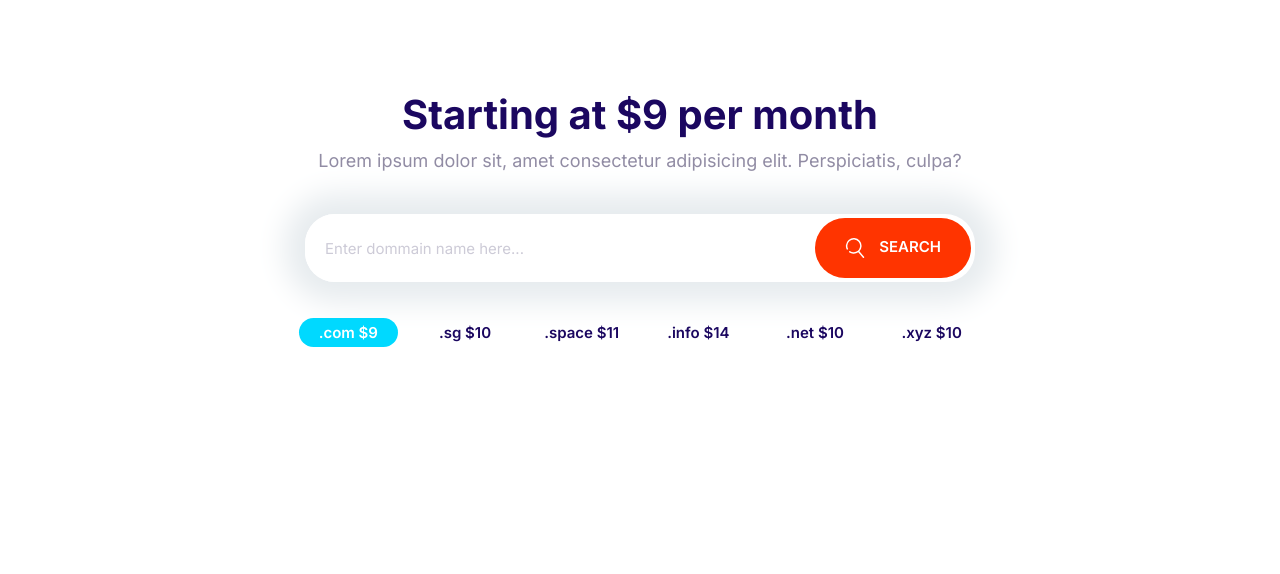
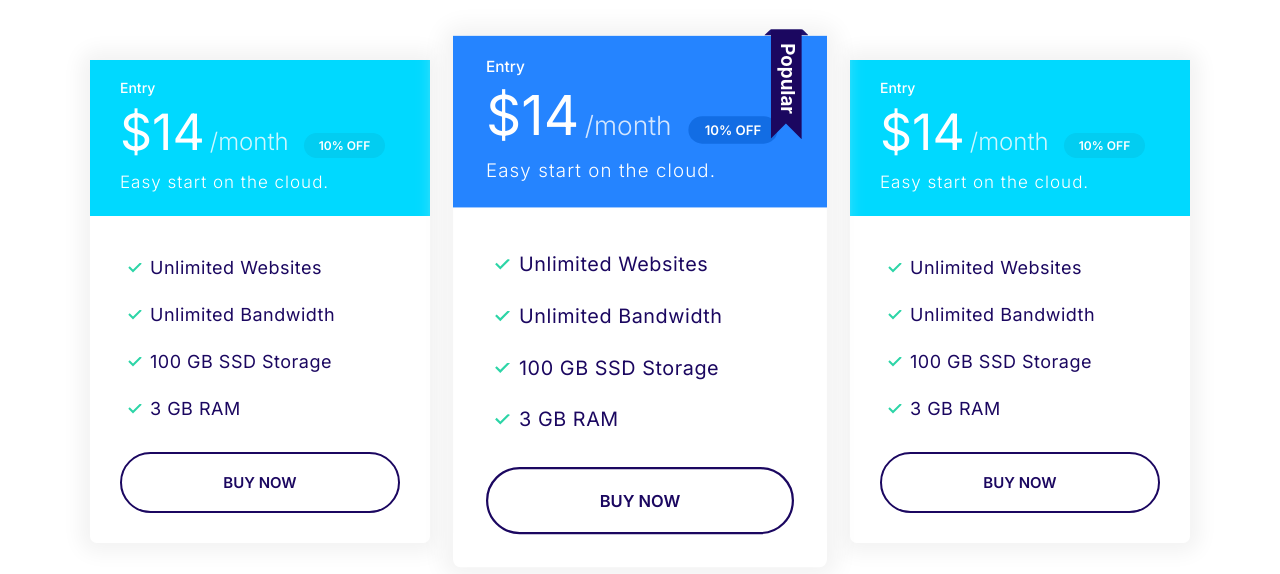
Before and after one commit to emz-achoji/Dave-Domains-Platform, a plain HTML site: page index.html in a window 1280 px wide. Drawn offline with Linux system fonts and the light colour scheme.

Commit message:
Built the Plans Block component.

```diff
--- a/css/styles.css
+++ b/css/styles.css
@@ -341,13 +341,17 @@ a {
   color: #fff;
 }
 
+.card--primary .badge--primary {
+  background: #126de4;
+}
+
 .card--secondary .badge--secondary {
   background: #02cdf1;
 }
 
 /* Plans */
 .plan {
-  width: 30%;
+  transition: transform 0.3s ease-out;
 }
 
 .plan__name {
@@ -380,6 +384,10 @@ a {
   letter-spacing: 0.5px;
 }
 
+.plan--popular {
+  transform: scale(1.1);
+}
+
 .plan--popular .card__header {
   position: relative;
 }
@@ -391,6 +399,14 @@ a {
   position: absolute;
   top: -6px;
   right: 5%;
+}
+
+.plan:hover {
+  transform: scale(1.05);
+}
+
+.plan--popular:hover {
+  transform: scale(1.15);
 }
 
 @media screen and (min-width: 1024px) {
@@ -754,3 +770,13 @@ a {
     box-shadow: none;
   }
 }
+
+/* Plans Block */
+.block-plans .grid {
+  gap: 8rem 4rem;
+}
+
+.block-plans .card {
+  max-width: 500px;
+  margin: 0 auto;
+}
--- a/index.html
+++ b/index.html
@@ -14,36 +14,71 @@
     <link rel="stylesheet" href="css/styles.css" />
   </head>
   <body>
-    <section class="block container block-domain">
-      <header class="block__header">
-        <h2>Starting at $9 per month</h2>
-        <p>
-          Lorem ipsum dolor sit, amet consectetur adipisicing elit.
-          Perspiciatis, culpa?
-        </p>
-      </header>
-      <div class="input-group">
-        <input
-          type="text"
-          class="input"
-          placeholder="Enter dommain name here..."
-        />
-        <button class="btn btn--accent">
-          <svg class="icon icon--white">
-            <use xlink:href="images/sprite.svg#search"></use>
-          </svg>
-          Search
-        </button>
+    <section class="block container block-plans">
+      <div class="grid grid--1x3">
+        <div class="plan">
+          <div class="card card--secondary">
+            <header class="card__header">
+              <h3 class="plan__name">Entry</h3>
+              <span class="plan__price">$14</span>
+              <span class="plan__billing-cycle">/month</span>
+              <span class="badge badge--secondary badge--small">10% OFF</span>
+              <span class="plan__description">Easy start on the cloud.</span>
+            </header>
+            <div class="card__body">
+              <ul class="list list--tick">
+                <li class="list__item">Unlimited Websites</li>
+                <li class="list__item">Unlimited Bandwidth</li>
+                <li class="list__item">100 GB SSD Storage</li>
+                <li class="list__item">3 GB RAM</li>
+              </ul>
+              <button class="btn btn--outline btn--block">Buy Now</button>
+            </div>
+          </div>
+        </div>
+
+        <div class="plan plan--popular">
+          <div class="card card--primary">
+            <header class="card__header">
+              <h3 class="plan__name">Entry</h3>
+              <span class="plan__price">$14</span>
+              <span class="plan__billing-cycle">/month</span>
+              <span class="badge badge--primary badge--small">10% OFF</span>
+              <span class="plan__description">Easy start on the cloud.</span>
+            </header>
+            <div class="card__body">
+              <ul class="list list--tick">
+                <li class="list__item">Unlimited Websites</li>
+                <li class="list__item">Unlimited Bandwidth</li>
+                <li class="list__item">100 GB SSD Storage</li>
+                <li class="list__item">3 GB RAM</li>
+              </ul>
+              <button class="btn btn--outline btn--block">Buy Now</button>
+            </div>
+          </div>
+        </div>
+
+        <div class="plan">
+          <div class="card card--secondary">
+            <header class="card__header">
+              <h3 class="plan__name">Entry</h3>
+              <span class="plan__price">$14</span>
+              <span class="plan__billing-cycle">/month</span>
+              <span class="badge badge--secondary badge--small">10% OFF</span>
+              <span class="plan__description">Easy start on the cloud.</span>
+            </header>
+            <div class="card__body">
+              <ul class="list list--tick">
+                <li class="list__item">Unlimited Websites</li>
+                <li class="list__item">Unlimited Bandwidth</li>
+                <li class="list__item">100 GB SSD Storage</li>
+                <li class="list__item">3 GB RAM</li>
+              </ul>
+              <button class="btn btn--outline btn--block">Buy Now</button>
+            </div>
+          </div>
+        </div>
       </div>
-
-      <ul class="list block-domain__prices">
-        <li><span class="badge badge--secondary">.com $9</span></li>
-        <li>.sg $10</li>
-        <li>.space $11</li>
-        <li>.info $14</li>
-        <li>.net $10</li>
-        <li>.xyz $10</li>
-      </ul>
     </section>
     <script src="js/main.js"></script>
   </body>
```
Also changed, not shown: components/plans-block.html (added, +66 -0 lines).
